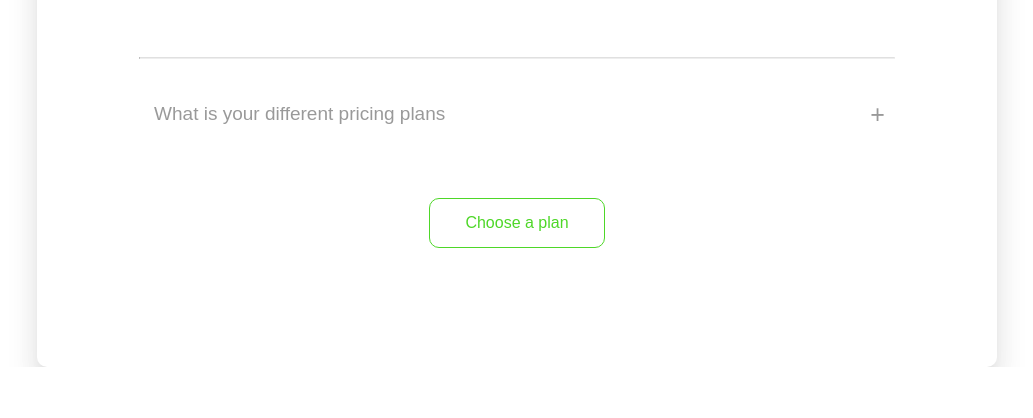
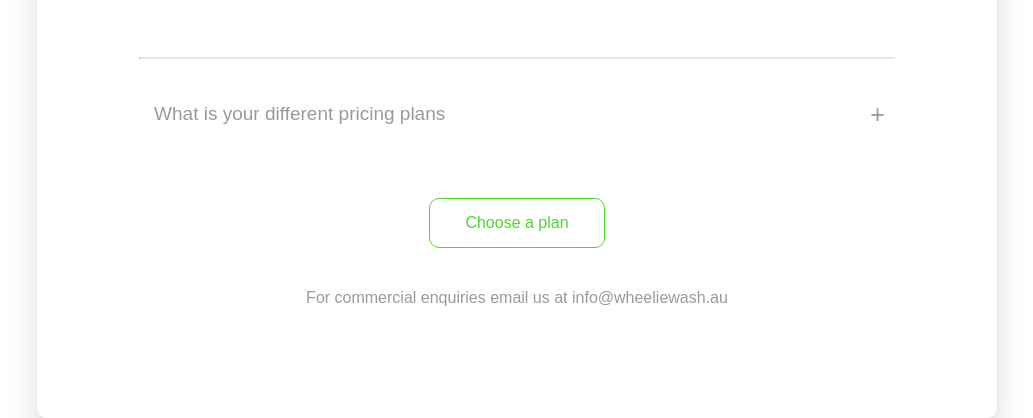
Before and after one commit to fred-py/stripe-subscription-checkout, a Flask app: page / in a window 1280 px wide. Shown: the part 5312-5730 px from the top of the page, without its empty margins (123-1156 px from the left). Before the commit the page ends 5679 px from the top, so only its background shows below. Run offline with Flask 3, Linux system fonts and the light colour scheme; some libraries are stand-ins or nearby versions.

Commit message:
commercial enquiries email address added to sub page

```diff
--- a/app/templates/stripe/index.html
+++ b/app/templates/stripe/index.html
@@ -247,9 +247,11 @@ FAQs Accordion: https://www.freecodecamp.org/news/build-an-accordion-menu-using-
                           </div>
 
                               <a href="#anchor-gold" class="pricing-button"> Choose a plan </a><br />
+
                     </div>
                     <script src="/stripe/js/faqs.js" type="text/javascript"></script>
             </div>
+            <p>For commercial enquiries email us at info@wheeliewash.au</p>
         </div>
   <div id="error-message" class="error-message"></div>
   </body>
```
